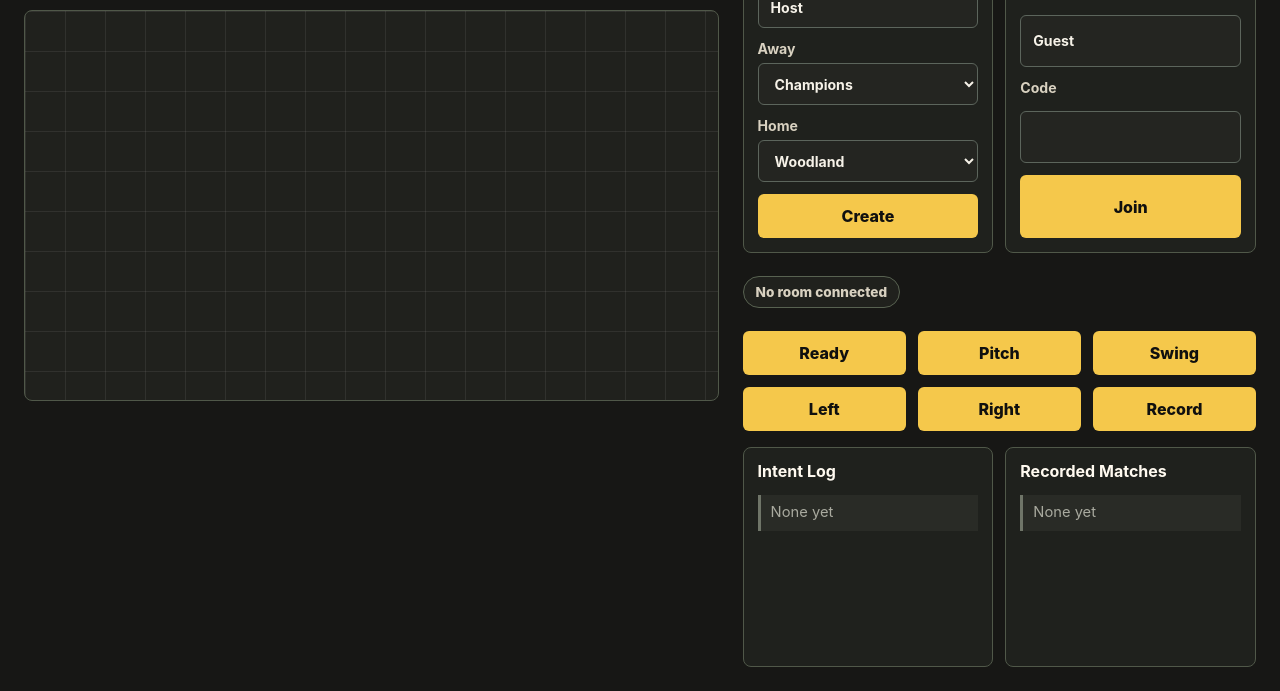
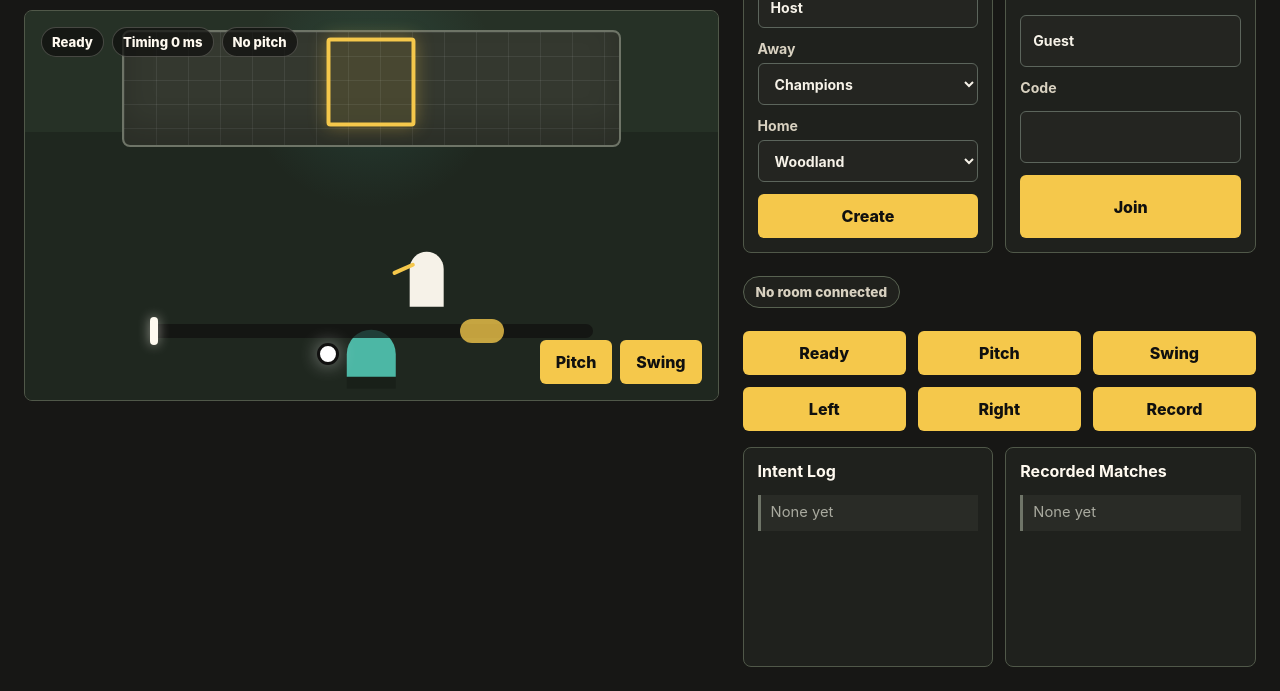
Before and after one commit to leafle/wallball, a website built with Vite: page index.html in a window 1280 px wide. Shown: the part 121-812 px from the top of the page. Built offline with nearby package versions, Linux system fonts and the light colour scheme.

Commit message:
feat: prototype batting timing and launch (wb-boo)

```diff
--- /dev/null
+++ b/src/game/systems/batting.ts
@@ -0,0 +1,84 @@
+import type { Vector2 } from "./ball-physics";
+import {
+  calculateBallResult,
+  type BallResult,
+  type BallResultInput,
+  type ContactQuality
+} from "./ball-results";
+
+export interface SwingTimingInput {
+  pitchStartedAtMs: number;
+  swingAtMs: number;
+  idealContactMs: number;
+}
+
+export interface BattingLaunchInput extends BallResultInput {
+  speedScale?: number;
+}
+
+export interface BattingLaunch {
+  result: BallResult;
+  velocity: Vector2;
+  speed: number;
+}
+
+const MISS_TIMING_MS = 180;
+const QUALITY_SPEEDS: Record<ContactQuality, number> = {
+  none: 0,
+  weak: 320,
+  solid: 560,
+  perfect: 740
+};
+
+export function calculateSwingTimingMs({
+  pitchStartedAtMs,
+  swingAtMs,
+  idealContactMs
+}: SwingTimingInput): number {
+  return round(swingAtMs - (pitchStartedAtMs + idealContactMs));
+}
+
+export function calculateBattingLaunch({
+  speedScale = 1,
+  ...input
+}: BattingLaunchInput): BattingLaunch {
+  const result = calculateBallResult(input);
+  const speed = round(QUALITY_SPEEDS[result.contactQuality] * speedScale);
+
+  if (speed === 0) {
+    return {
+      result,
+      velocity: {
+        x: 0,
+        y: 0
+      },
+      speed
+    };
+  }
+
+  const timingPull = clamp(input.swingTimingMs / MISS_TIMING_MS, -1, 1) * 0.45;
+  const pitchOffset = (input.pitchX - input.targetX) * 0.7;
+  const lateral = clamp(timingPull + pitchOffset, -0.75, 0.75);
+  const forwardShare = Math.max(0.35, 1 - Math.abs(lateral) * 0.4);
+
+  return {
+    result,
+    velocity: {
+      x: round(lateral * speed),
+      y: round(-Math.cos(degreesToRadians(result.launchAngleDegrees)) * speed * forwardShare)
+    },
+    speed
+  };
+}
+
+function degreesToRadians(value: number): number {
+  return (value * Math.PI) / 180;
+}
+
+function clamp(value: number, min: number, max: number): number {
+  return Math.min(max, Math.max(min, value));
+}
+
+function round(value: number): number {
+  return Number(value.toFixed(6));
+}
--- /dev/null
+++ b/src/game/ui/batting-prototype.ts
@@ -0,0 +1,235 @@
+import { GAME_HEIGHT, GAME_WIDTH } from "../config";
+import {
+  calculateBattingLaunch,
+  calculateSwingTimingMs,
+  type BattingLaunch
+} from "../systems/batting";
+import type { Vector2 } from "../systems/ball-physics";
+
+type PrototypePhase = "idle" | "pitching" | "launched";
+
+interface PrototypeState {
+  frameId: number | null;
+  launch: BattingLaunch | null;
+  launchPosition: Vector2;
+  launchStartedAtMs: number;
+  phase: PrototypePhase;
+  pitchIndex: number;
+  pitchStartedAtMs: number;
+  pitchX: number;
+}
+
+const IDEAL_CONTACT_MS = 900;
+const PITCH_DURATION_MS = 1_200;
+const LAUNCH_RESET_MS = 1_700;
+const PITCH_LANES = [-0.22, 0.04, 0.18, -0.08] as const;
+const PITCHER_POSITION: Vector2 = {
+  x: GAME_WIDTH / 2,
+  y: 635
+};
+const CONTACT_Y = 470;
+const LANE_WIDTH = 360;
+
+export function mountBattingPrototype(host: HTMLElement): () => void {
+  const state: PrototypeState = {
+    frameId: null,
+    launch: null,
+    launchPosition: { ...PITCHER_POSITION },
+    launchStartedAtMs: 0,
+    phase: "idle",
+    pitchIndex: 0,
+    pitchStartedAtMs: 0,
+    pitchX: PITCH_LANES[0]
+  };
+
+  host.innerHTML = `
+    <div class="batting-lab" aria-label="Batting timing prototype">
+      <div class="prototype-hud" aria-live="polite">
+        <span data-role="phase">Ready</span>
+        <span data-role="timing">Timing 0 ms</span>
+        <span data-role="result">No pitch</span>
+      </div>
+      <div class="wall-zone">
+        <div class="wall-target"></div>
+      </div>
+      <div class="pitcher-marker"></div>
+      <div class="batter-marker"></div>
+      <div class="timing-meter" aria-hidden="true">
+        <div class="timing-sweet-spot"></div>
+        <div class="timing-cursor" data-role="timing-cursor"></div>
+      </div>
+      <div class="prototype-ball" data-role="ball"></div>
+      <div class="prototype-controls">
+        <button type="button" data-action="pitch">Pitch</button>
+        <button type="button" data-action="swing">Swing</button>
+      </div>
+    </div>
+  `;
+
+  const lab = getElement<HTMLElement>(host, ".batting-lab");
+  const ball = getElement<HTMLElement>(host, "[data-role='ball']");
+  const cursor = getElement<HTMLElement>(host, "[data-role='timing-cursor']");
+  const phaseLabel = getElement<HTMLElement>(host, "[data-role='phase']");
+  const timingLabel = getElement<HTMLElement>(host, "[data-role='timing']");
+  const resultLabel = getElement<HTMLElement>(host, "[data-role='result']");
+  const pitchButton = getElement<HTMLButtonElement>(host, "[data-action='pitch']");
+  const swingButton = getElement<HTMLButtonElement>(host, "[data-action='swing']");
+
+  const render = (nowMs: number): void => {
+    const pitchPosition = currentPitchPosition(state, nowMs);
+
+    if (state.phase === "pitching") {
+      const elapsedMs = nowMs - state.pitchStartedAtMs;
+      const timingMs = calculateSwingTimingMs({
+        pitchStartedAtMs: state.pitchStartedAtMs,
+        swingAtMs: nowMs,
+        idealContactMs: IDEAL_CONTACT_MS
+      });
+      setBallPosition(ball, pitchPosition);
+      setTimingCursor(cursor, elapsedMs / PITCH_DURATION_MS);
+      timingLabel.textContent = `Timing ${formatTiming(timingMs)}`;
+
+      if (elapsedMs >= PITCH_DURATION_MS) {
+        state.phase = "idle";
+        phaseLabel.textContent = "Ready";
+        resultLabel.textContent = "Miss";
+      }
+    } else if (state.phase === "launched" && state.launch) {
+      const elapsedSeconds = (nowMs - state.launchStartedAtMs) / 1_000;
+      setBallPosition(ball, {
+        x: state.launchPosition.x + state.launch.velocity.x * elapsedSeconds,
+        y:
+          state.launchPosition.y +
+          state.launch.velocity.y * elapsedSeconds +
+          220 * elapsedSeconds * elapsedSeconds
+      });
+
+      if (nowMs - state.launchStartedAtMs >= LAUNCH_RESET_MS) {
+        state.phase = "idle";
+        state.launch = null;
+        phaseLabel.textContent = "Ready";
+      }
+    } else {
+      setBallPosition(ball, pitchPosition);
+      setTimingCursor(cursor, 0);
+    }
+
+    state.frameId = window.requestAnimationFrame(render);
+  };
+
+  const startPitch = (): void => {
+    state.pitchX = PITCH_LANES[state.pitchIndex % PITCH_LANES.length];
+    state.pitchIndex += 1;
+    state.pitchStartedAtMs = performance.now();
+    state.phase = "pitching";
+    state.launch = null;
+    phaseLabel.textContent = "Pitching";
+    resultLabel.textContent = "Tracking";
+    timingLabel.textContent = "Timing 0 ms";
+  };
+
+  const swing = (): void => {
+    if (state.phase !== "pitching") {
+      resultLabel.textContent = "Start a pitch";
+      return;
+    }
+
+    const swingAtMs = performance.now();
+    const swingTimingMs = calculateSwingTimingMs({
+      pitchStartedAtMs: state.pitchStartedAtMs,
+      swingAtMs,
+      idealContactMs: IDEAL_CONTACT_MS
+    });
+    const launch = calculateBattingLaunch({
+      swingTimingMs,
+      pitchX: state.pitchX,
+      targetX: 0,
+      wallTargetHit: Math.abs(state.pitchX) <= 0.12 && Math.abs(swingTimingMs) <= 45
+    });
+
+    state.launch = launch;
+    state.launchPosition = currentPitchPosition(state, swingAtMs);
+    state.launchStartedAtMs = swingAtMs;
+    state.phase = "launched";
+    phaseLabel.textContent = "Contact";
+    timingLabel.textContent = `Timing ${formatTiming(swingTimingMs)}`;
+    resultLabel.textContent = `${launch.result.contactQuality} ${launch.result.kind}`;
+  };
+
+  pitchButton.addEventListener("pointerdown", startPitch);
+  swingButton.addEventListener("pointerdown", swing);
+  lab.addEventListener("pointerdown", (event) => {
+    if (!(event.target instanceof HTMLButtonElement)) {
+      swing();
+    }
+  });
+  window.addEventListener("keydown", handleKeyDown);
+  state.frameId = window.requestAnimationFrame(render);
+
+  function handleKeyDown(event: KeyboardEvent): void {
+    if (event.code === "Space") {
+      event.preventDefault();
+      swing();
+    } else if (event.key.toLowerCase() === "p" || event.key === "Enter") {
+      startPitch();
+    }
+  }
+
+  return () => {
+    if (state.frameId !== null) {
+      window.cancelAnimationFrame(state.frameId);
+    }
+
+    window.removeEventListener("keydown", handleKeyDown);
+  };
+}
+
+function currentPitchPosition(
+  state: PrototypeState,
+  nowMs: number
+): Vector2 {
+  const progress =
+    state.phase === "pitching"
+      ? clamp((nowMs - state.pitchStartedAtMs) / PITCH_DURATION_MS, 0, 1)
+      : 0;
+
+  return {
+    x: PITCHER_POSITION.x + state.pitchX * LANE_WIDTH,
+    y: PITCHER_POSITION.y + (CONTACT_Y - PITCHER_POSITION.y) * progress
+  };
+}
+
+function setBallPosition(ball: HTMLElement, position: Vector2): void {
+  ball.style.left = `${round((position.x / GAME_WIDTH) * 100)}%`;
+  ball.style.top = `${round((position.y / GAME_HEIGHT) * 100)}%`;
+}
+
+function setTimingCursor(cursor: HTMLElement, progress: number): void {
+  cursor.style.transform = `translateX(${round(clamp(progress, 0, 1) * 100)}%)`;
+}
+
+function formatTiming(value: number): string {
+  if (value > 0) {
+    return `+${Math.round(value)} ms`;
+  }
+
+  return `${Math.round(value)} ms`;
+}
+
+function getElement<T extends HTMLElement>(root: HTMLElement, selector: string): T {
+  const element = root.querySelector<T>(selector);
+
+  if (!element) {
+    throw new Error(`Missing batting prototype element ${selector}`);
+  }
+
+  return element;
+}
+
+function clamp(value: number, min: number, max: number): number {
+  return Math.min(max, Math.max(min, value));
+}
+
+function round(value: number): number {
+  return Number(value.toFixed(3));
+}
--- a/src/main.ts
+++ b/src/main.ts
@@ -1,6 +1,7 @@
 import { GAME_HEIGHT, GAME_WIDTH, createBaseGameConfig } from "./game/config";
 import { loadPredefinedRosters } from "./game/data/fixtures";
 import { createRemoteRoomClient } from "./game/remote/room-client";
+import { mountBattingPrototype } from "./game/ui/batting-prototype";
 import type {
   RemoteAssignment,
   RemoteIntentKind,
@@ -121,6 +122,8 @@ const homeTeamSelect = getElement<HTMLSelectElement>("#home-team");
 const roomStateElement = getElement<HTMLDivElement>("#room-state");
 const intentLogElement = getElement<HTMLOListElement>("#intent-log");
 const matchLogElement = getElement<HTMLOListElement>("#match-log");
+
+mountBattingPrototype(getElement<HTMLDivElement>(`#${String(config.parent)}`));
 
 homeTeamSelect.value = rosters[1]?.id ?? rosters[0]?.id ?? "";
 joinCodeInput.value = new URLSearchParams(window.location.search).get("room") ?? "";
--- a/src/style.css
+++ b/src/style.css
@@ -116,11 +116,171 @@ label {
   aspect-ratio: 16 / 9;
   border: 1px solid #505849;
   border-radius: 8px;
+  overflow: hidden;
   background:
     linear-gradient(90deg, rgb(246 242 232 / 0.08) 1px, transparent 1px),
     linear-gradient(rgb(246 242 232 / 0.08) 1px, transparent 1px),
     #20211d;
   background-size: 40px 40px;
+}
+
+.batting-lab {
+  position: relative;
+  width: 100%;
+  height: 100%;
+  overflow: hidden;
+  isolation: isolate;
+  background:
+    radial-gradient(circle at 50% 18%, rgb(76 183 165 / 0.16), transparent 27%),
+    linear-gradient(180deg, #263126 0 31%, #1f271f 31% 100%);
+  container-type: size;
+  cursor: crosshair;
+}
+
+.wall-zone {
+  position: absolute;
+  inset: 5% 14% auto;
+  height: 30%;
+  border: 2px solid #6e7467;
+  border-radius: 8px;
+  background:
+    linear-gradient(90deg, rgb(255 255 255 / 0.07) 1px, transparent 1px),
+    linear-gradient(rgb(255 255 255 / 0.07) 1px, transparent 1px),
+    #34382f;
+  background-size: 32px 24px;
+  box-shadow: inset 0 -18px 30px rgb(0 0 0 / 0.18);
+}
+
+.wall-target {
+  position: absolute;
+  left: 50%;
+  top: 44%;
+  width: 18%;
+  aspect-ratio: 1;
+  border: 4px solid #f5c84b;
+  border-radius: 4px;
+  transform: translate(-50%, -50%);
+  background: rgb(245 200 75 / 0.1);
+  box-shadow: 0 0 18px rgb(245 200 75 / 0.35);
+}
+
+.pitcher-marker,
+.batter-marker {
+  position: absolute;
+  z-index: 1;
+  border-radius: 999px 999px 10px 10px;
+  transform: translate(-50%, -50%);
+}
+
+.pitcher-marker {
+  left: 50%;
+  top: 88%;
+  width: 7%;
+  height: 12%;
+  background: #4cb7a5;
+  box-shadow: 0 12px 0 rgb(0 0 0 / 0.18);
+}
+
+.batter-marker {
+  left: 58%;
+  top: 69%;
+  width: 5%;
+  height: 14%;
+  background: #f6f2e8;
+}
+
+.batter-marker::after {
+  position: absolute;
+  right: 84%;
+  top: 18%;
+  width: 70%;
+  height: 8%;
+  border-radius: 999px;
+  background: #f5c84b;
+  transform: rotate(-24deg);
+  transform-origin: right center;
+  content: "";
+}
+
+.prototype-ball {
+  position: absolute;
+  z-index: 4;
+  left: 50%;
+  top: 88%;
+  width: 22px;
+  height: 22px;
+  border: 3px solid #10100f;
+  border-radius: 999px;
+  background: #ffffff;
+  box-shadow: 0 0 18px rgb(255 255 255 / 0.45);
+  transform: translate(-50%, -50%);
+  transition: box-shadow 120ms ease;
+  will-change: left, top;
+}
+
+.timing-meter {
+  position: absolute;
+  z-index: 3;
+  left: 18%;
+  right: 18%;
+  bottom: 16%;
+  height: 14px;
+  border-radius: 999px;
+  background: rgb(16 16 15 / 0.72);
+}
+
+.timing-sweet-spot {
+  position: absolute;
+  left: 70%;
+  top: -5px;
+  width: 10%;
+  height: 24px;
+  border-radius: 999px;
+  background: rgb(245 200 75 / 0.78);
+}
+
+.timing-cursor {
+  position: absolute;
+  left: 0;
+  top: -7px;
+  width: 8px;
+  height: 28px;
+  border-radius: 999px;
+  background: #fffaf0;
+  box-shadow: 0 0 12px rgb(255 250 240 / 0.55);
+  will-change: transform;
+}
+
+.prototype-hud,
+.prototype-controls {
+  position: absolute;
+  z-index: 5;
+  display: flex;
+  flex-wrap: wrap;
+  gap: 8px;
+}
+
+.prototype-hud {
+  left: 16px;
+  top: 16px;
+}
+
+.prototype-hud span {
+  display: inline-flex;
+  min-height: 30px;
+  align-items: center;
+  border: 1px solid rgb(246 242 232 / 0.22);
+  border-radius: 999px;
+  padding: 0 10px;
+  color: #fffaf0;
+  background: rgb(16 16 15 / 0.72);
+  font-size: 0.82rem;
+  font-weight: 800;
+}
+
+.prototype-controls {
+  right: 16px;
+  bottom: 16px;
 }
 
 .resolution-pill,
```
Also changed, not shown: src/game/systems/batting.test.ts (added, +59 -0 lines).
